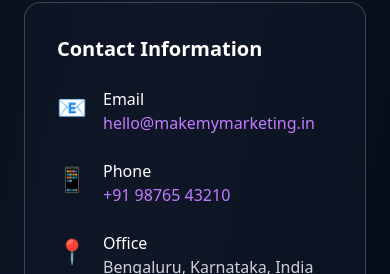
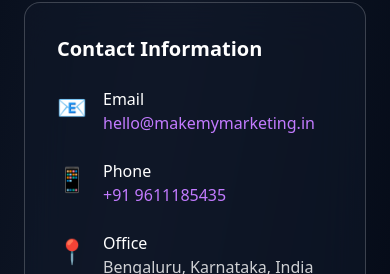
Before and after one commit to Naveenkm07/makemymarketing, a Next.js app in the folder web/: page /contact in a window 390 px wide. Shown: the part 1103-1377 px from the top of the page. Built offline with nearby package versions, Linux system fonts and the light colour scheme.

Commit message:
Update phone number to +91 9611185435 across all pages

```diff
--- a/web/app/advertiser/signup/page.tsx
+++ b/web/app/advertiser/signup/page.tsx
@@ -180,7 +180,7 @@
                 value={formData.phone}
                 onChange={(e) => setFormData({...formData, phone: e.target.value})}
                 className="w-full px-4 py-3 bg-gray-800/50 border border-white/20 rounded-xl text-white placeholder-white/50 focus:outline-none focus:ring-2 focus:ring-blue-500 focus:border-transparent transition-all"
-                placeholder="+91 98765 43210"
+                placeholder="+91 9611185435"
               />
             </div>
 
--- a/web/app/contact/page.tsx
+++ b/web/app/contact/page.tsx
@@ -186,8 +186,8 @@
                 <ContactInfo
                   icon="📱"
                   title="Phone"
-                  content="+91 98765 43210"
-                  link="tel:+919876543210"
+                  content="+91 9611185435"
+                  link="tel:+919611185435"
                 />
 
                 <ContactInfo
--- a/web/app/owner/signup/page.tsx
+++ b/web/app/owner/signup/page.tsx
@@ -167,7 +167,7 @@
                 value={formData.phone}
                 onChange={(e) => setFormData({...formData, phone: e.target.value})}
                 className="w-full px-4 py-3 bg-gray-800/50 border border-white/20 rounded-xl text-white placeholder-white/50 focus:outline-none focus:ring-2 focus:ring-purple-500 focus:border-transparent transition-all"
-                placeholder="+91 98765 43210"
+                placeholder="+91 9611185435"
                 required
               />
             </div>
--- a/web/app/support/page.tsx
+++ b/web/app/support/page.tsx
@@ -205,8 +205,8 @@
                     <ContactItem
                       icon="📱"
                       title="WhatsApp"
-                      content="+91 98765 43210"
-                      link="https://wa.me/919876543210"
+                      content="+91 9611185435"
+                      link="https://wa.me/919611185435"
                     />
                     <ContactItem
                       icon="🕒"
```
